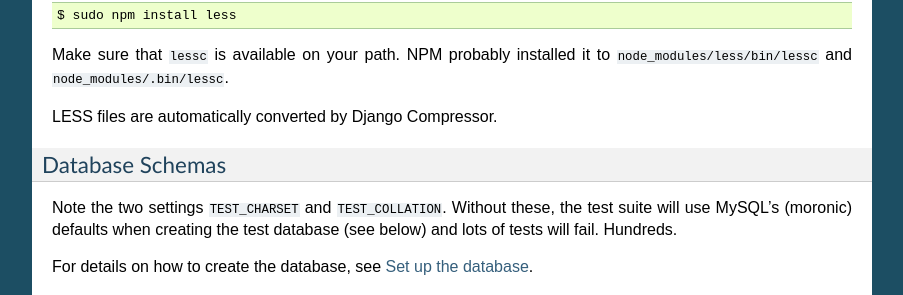
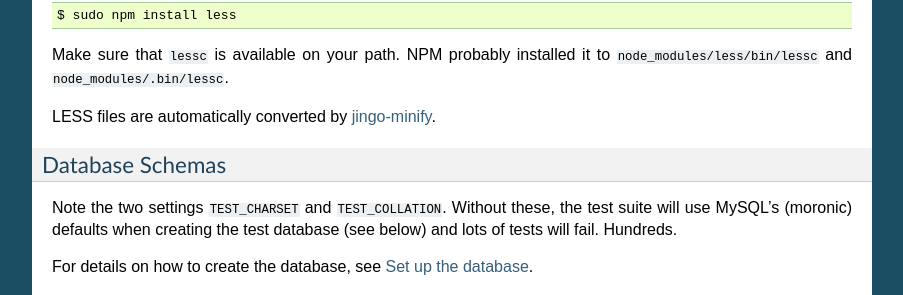
Before and after one commit to mozilla/fjord, a Sphinx documentation site: the page built from docs/hacking_howto.rst, in a window 1280 px wide and 900 px high, scrolled down 3262 px. Shown: the part 152-447 px from the top of the window, without its empty margins (198-1101 px from the left). Built offline with Sphinx 7.4.7, drawn with Linux system fonts in a browser that asks for light colours.

Commit message:
Cosmetic: Fix docs
We're not using django-compressor at the moment.

```diff
--- a/docs/hacking_howto.rst
+++ b/docs/hacking_howto.rst
@@ -229,7 +229,9 @@ Now install LESS using::
 Make sure that ``lessc`` is available on your path. NPM probably installed it
 to ``node_modules/less/bin/lessc`` and ``node_modules/.bin/lessc``.
 
-LESS files are automatically converted by Django Compressor.
+LESS files are automatically converted by `jingo-minify
+<https://github.com/jsocol/jingo-minify>`_.
+
 
 .. _hacking-howto-schemas:
 
```
